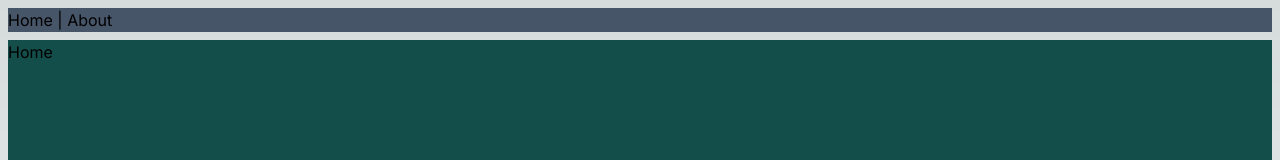
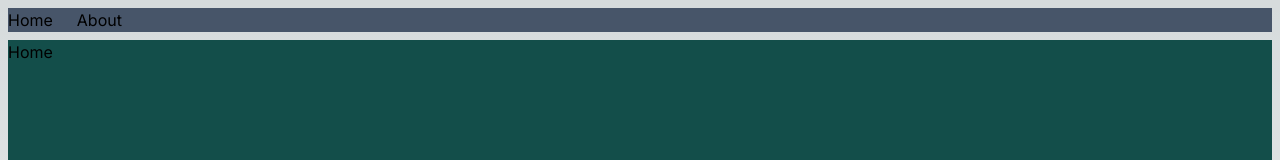
Before and after one commit to nishanmazumder/next-woo, a Next.js app: page / in a window 1280 px wide. Shown: the top 160 px of the page. Built offline with nearby package versions, Linux system fonts and the light colour scheme.

Commit message:
nested page added

```diff
--- a/app/about/layout.js
+++ b/app/about/layout.js
@@ -1,7 +1,14 @@
+import Link from "next/link"
+
 export default function AboutLayout({ children }) {
     return (
         <main>
-            <nav>Mission | Vision</nav>
+            <nav>
+                <ul className="flex gap-6">
+                    <li><Link href="/about/mission">Mission</Link></li>
+                    <li><Link href="/about/vision">Vision</Link></li>
+                </ul>
+            </nav>
             {children}
         </main>
     )
--- a/app/layout.js
+++ b/app/layout.js
@@ -1,5 +1,6 @@
 import { Inter } from 'next/font/google'
 import './globals.css'
+import Link from "next/link"
 
 const inter = Inter({ subsets: ['latin'] })
 
@@ -9,10 +10,16 @@
 }
 
 export default function RootLayout({ children }) {
+
   return (
     <html lang="en">
       <body className={inter.className}>
-        <nav className='m-2 bg-slate-600'>Home | About</nav>
+        <nav className='m-2 bg-slate-600'>
+          <ul className="flex gap-6">
+            <li><Link href="/">Home</Link></li>
+            <li><Link href="/about">About</Link></li>
+          </ul>
+        </nav>
         {children}
       </body>
     </html>
```
